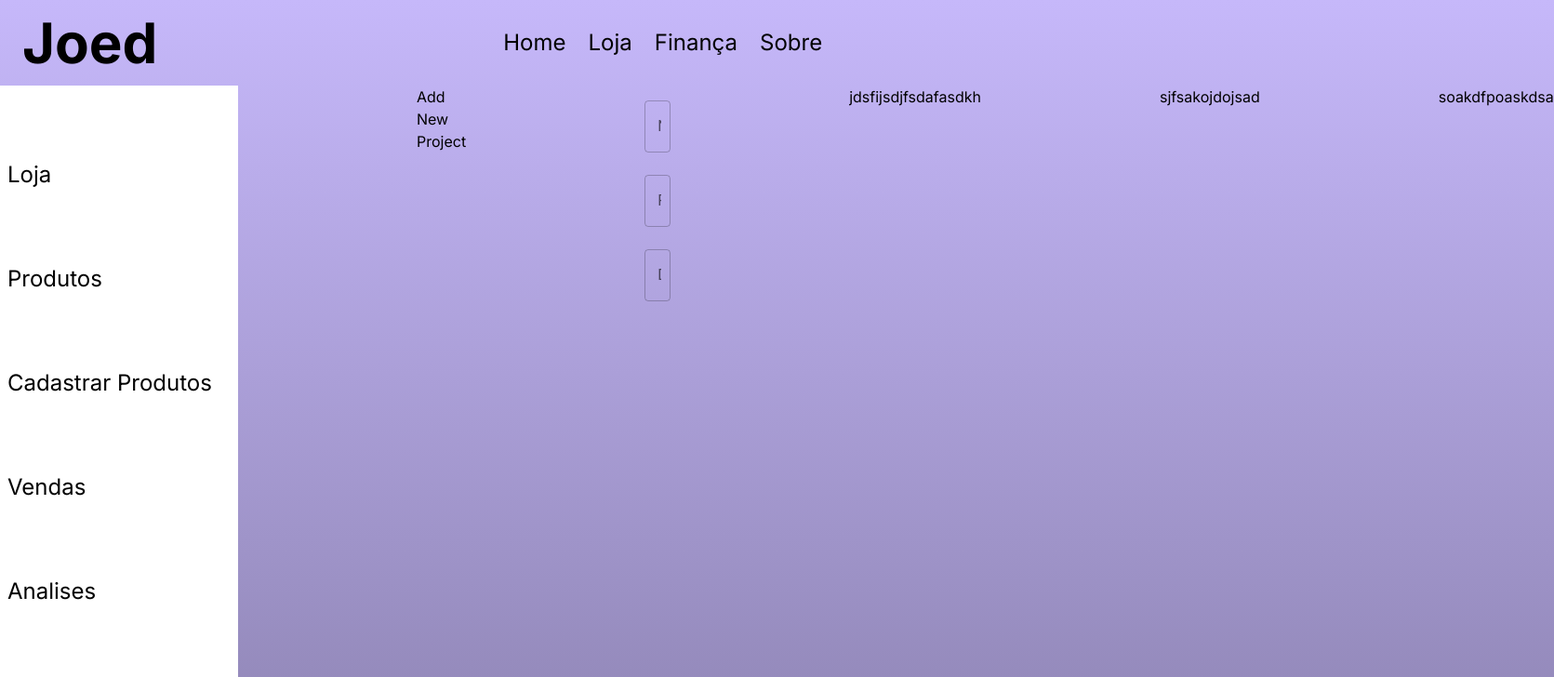
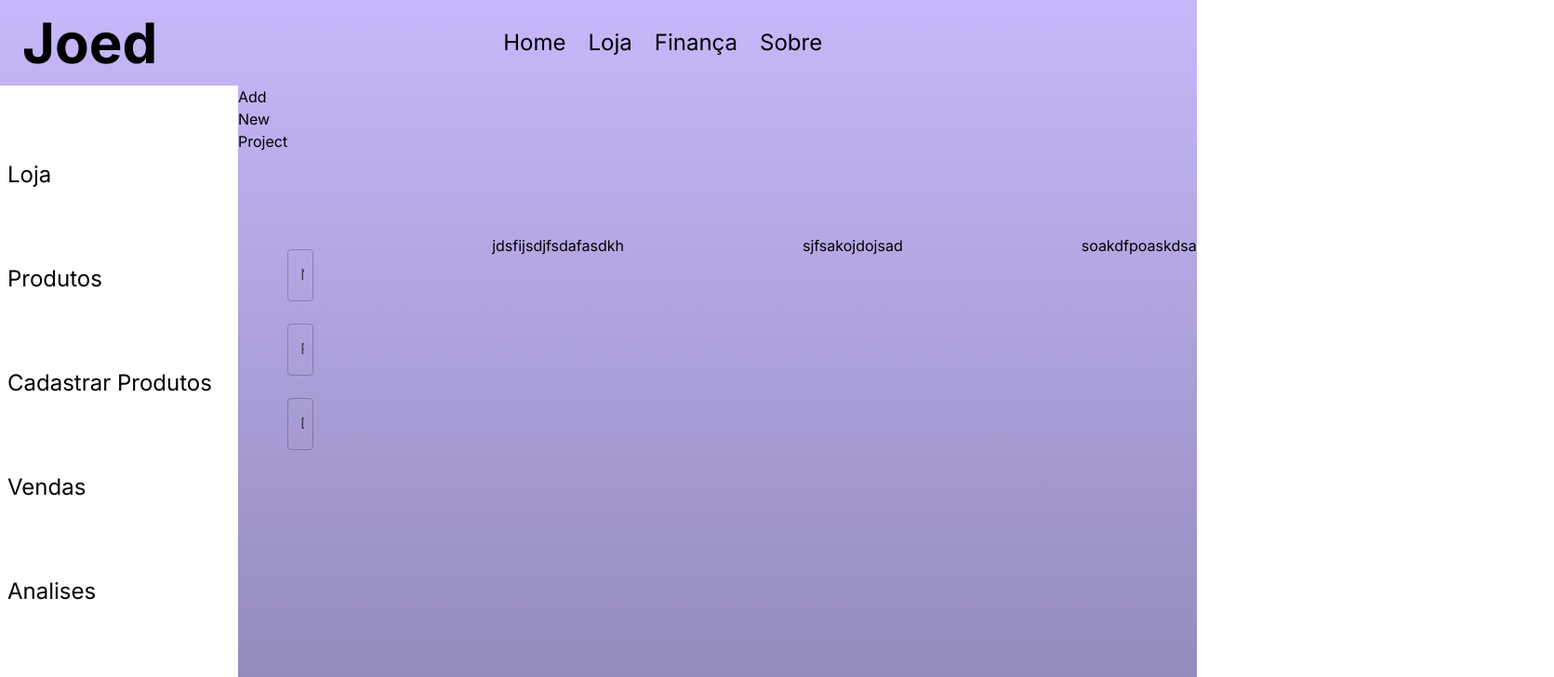
Before and after one commit to EduardoBOliveira/projeto-joed-frontend, a Next.js app: page /loja/CadastrarProdutos in a window 1280 px wide. Shown: the top 728 px of the page at 93% size, 1671 px wide, since content can reach past the window. Built offline with nearby package versions, Linux system fonts and the light colour scheme.

Commit message:
adicionando comentarios

```diff
--- a/src/app/loja/CadastrarProdutos/page.tsx
+++ b/src/app/loja/CadastrarProdutos/page.tsx
@@ -24,12 +24,14 @@ export default function ProdutosPage() {
       <NavBar active="loja"/>
 
 
-      <div className='flex justify-between gap-48'>
+      <div className='flex justify-betweens'>{/* abertura da div FULL-BODY*/}
+
+        <div className='flex justify-between' > {/* abertura da div do Titulo*/}
           <Cardapio />
-        <div> {/* abertura da div do Titulo*/}
-          <h1>Add New Project</h1>
+          <h1 className=''>Add New Project</h1>
         </div> {/* fechamento da div do Titulo*/}
 
+        <div className='flex justify-between gap-48 mt-40'>{/* abertura da div SEMI-BODY, contem elementos internos, deixando de fora /CARDAPIO e H1*/}
           <div> {/* abertura da div dos formularios NOME/PREÇO/DESCRIÇÃO*/}
             <div> {/* abertura da div do formulario NOME*/}
               <FormControl component="form">
@@ -86,7 +88,8 @@ export default function ProdutosPage() {
           <div>{/* abertura da div do botão ADD PRODUCT*/}
             soakdfpoaskdsa
           </div>{/* abertura da div do botão ADD PRODUCT*/}
-      </div>
+        </div>{/* fechamento da div SEMI-BODY, contem elementos internos, deixando de fora /CARDAPIO e H1*/}
+      </div>{/* fechamento da div FULL-BODY*/}
 
       <Rodape/>
     </main>
```
Lines whose indentation alone changed are shown as unchanged.
